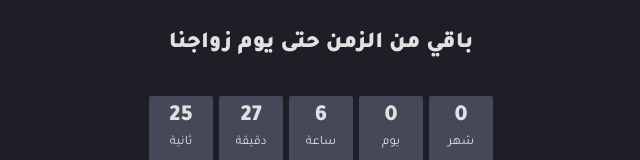
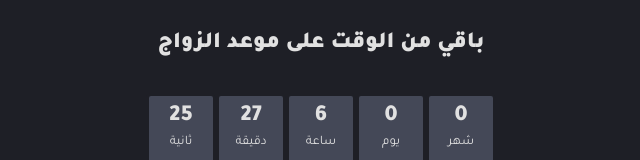
Before and after one commit to KareemAbo3id/kareem-asmaa-wedding-countdown, a plain HTML site: page index.html in a window 1280 px wide. Shown: the top 160 px of the page, without its empty margins (319-959 px from the left). Drawn offline with nearby package versions, Linux system fonts and the light colour scheme.

Commit message:
Update index.html

```diff
--- a/index.html
+++ b/index.html
@@ -17,7 +17,7 @@
         <!-- Countdown Main Section -->
         <section class="mainCounter container">
             <div class="title row">
-                <h2 id="theTitle" class="col col-12">باقي من الزمن حتى يوم زواجنا
+                <h2 id="theTitle" class="col col-12">باقي من الوقت على موعد الزواج</h2>
             </div>
 
             <div id="theTimer" class="countdown row row-cols-5">
```
